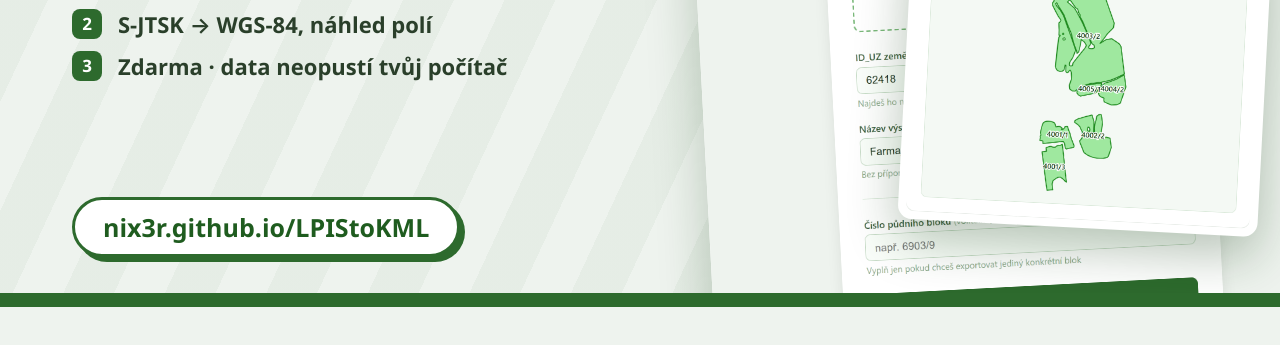
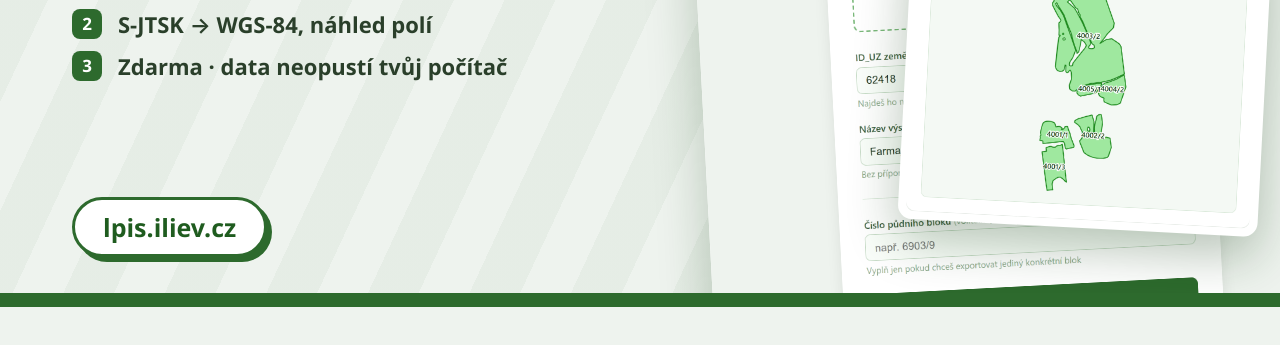
Before and after one commit to NiX3r/LPIStoKML, a plain HTML site: page tools/og-image.html in a window 1280 px wide. Shown: the part 333-678 px from the top of the page. Drawn offline with Linux system fonts and the light colour scheme.

Commit message:
Custom domain lpis.iliev.cz: link previews, README links, og:image
Co-Authored-By: Claude Opus 5.5 <noreply@anthropic.com>

```diff
--- a/tools/og-image.html
+++ b/tools/og-image.html
@@ -84,7 +84,7 @@
       <li><span>3</span>Zdarma · data neopustí tvůj počítač</li>
     </ul>
   </div>
-  <div class="url">nix3r.github.io/LPIStoKML</div>
+  <div class="url">lpis.iliev.cz</div>
 
   <div class="window">
     <div class="bar"><i></i><i></i><i></i><b>LPIS → KML pro DJI FlightHub 2</b></div>
```
Also changed, not shown: web/index.html (+2 -2 lines), web/wiki.html (+2 -2 lines), docs/images/thumbnail.png, web/og-image.png, 2 other files.
